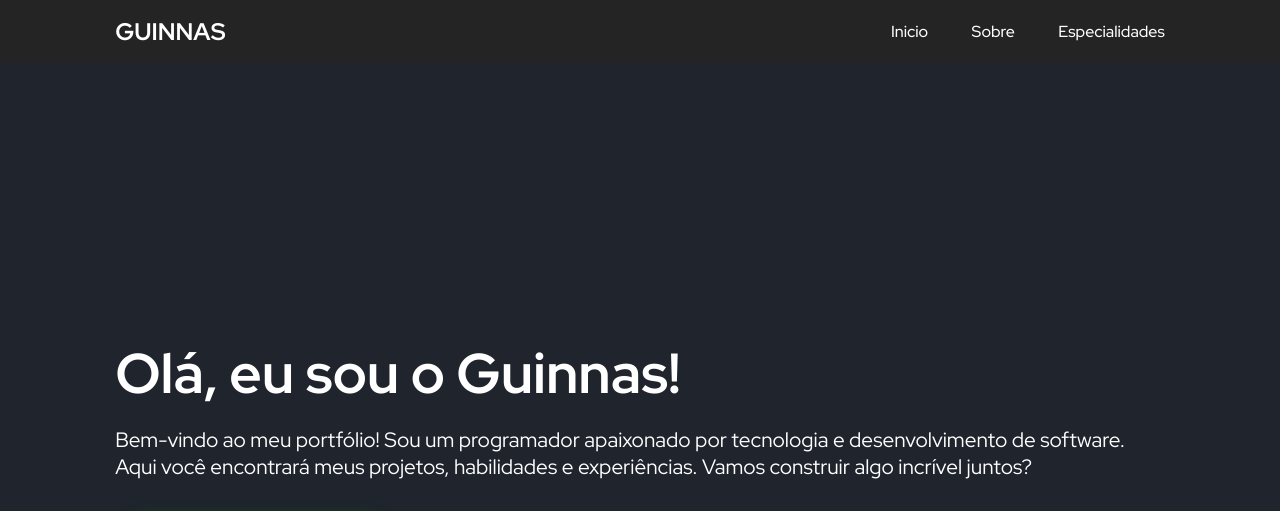
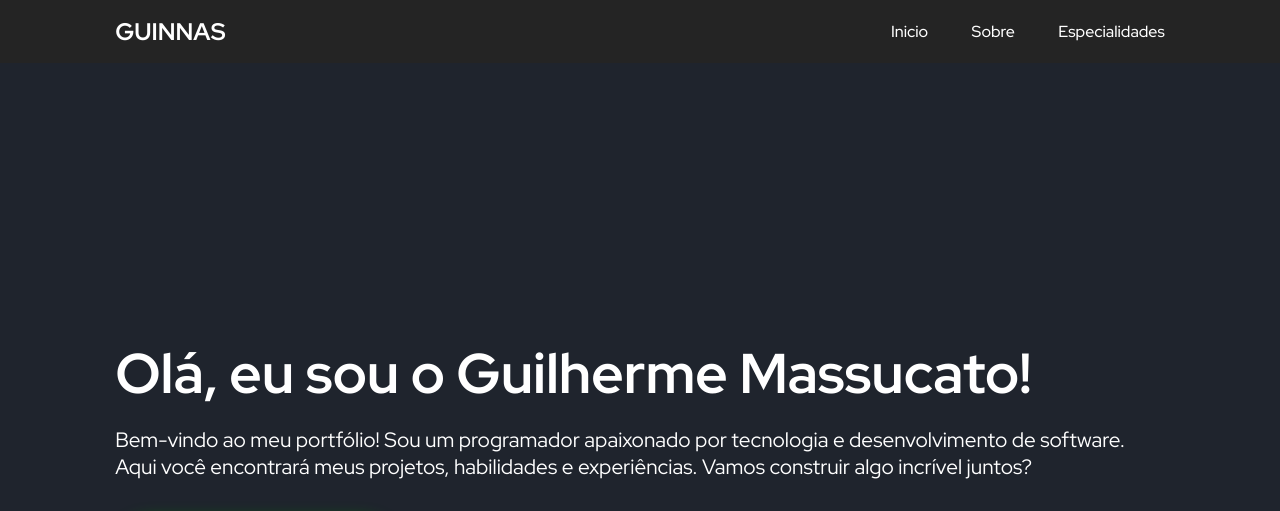
Before and after one commit to GUINNAS/portfolio2, a plain HTML site: page index.html in a window 1280 px wide. Shown: the top 511 px of the page. Drawn offline with nearby package versions, Linux system fonts and the light colour scheme.

Commit message:
portfolio v1.1

```diff
--- a/index.html
+++ b/index.html
@@ -22,7 +22,7 @@
 
     <section id="Inicio">
         <div class="Inicio-detalhes">
-            <h1>Olá, eu sou o Guinnas!</h1>
+            <h1>Olá, eu sou o Guilherme Massucato!</h1>
             <p>Bem-vindo ao meu portfólio! Sou um programador apaixonado por tecnologia e desenvolvimento de software. Aqui você encontrará meus projetos, habilidades e experiências. Vamos construir algo incrível juntos?</p>
             <div class="btn-sci">
                 <a href="#" class="btn">Baixar Curriculo</a>
```
